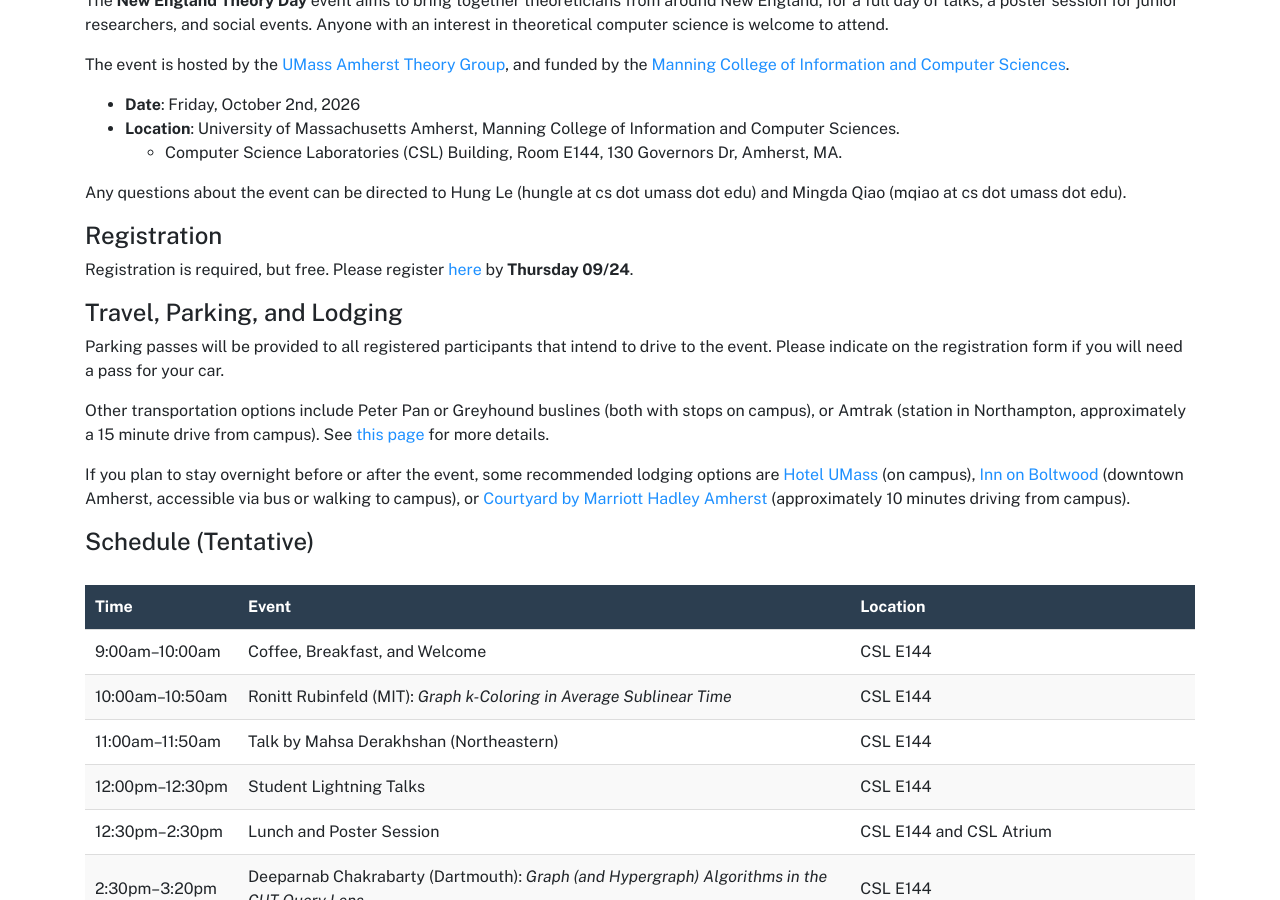
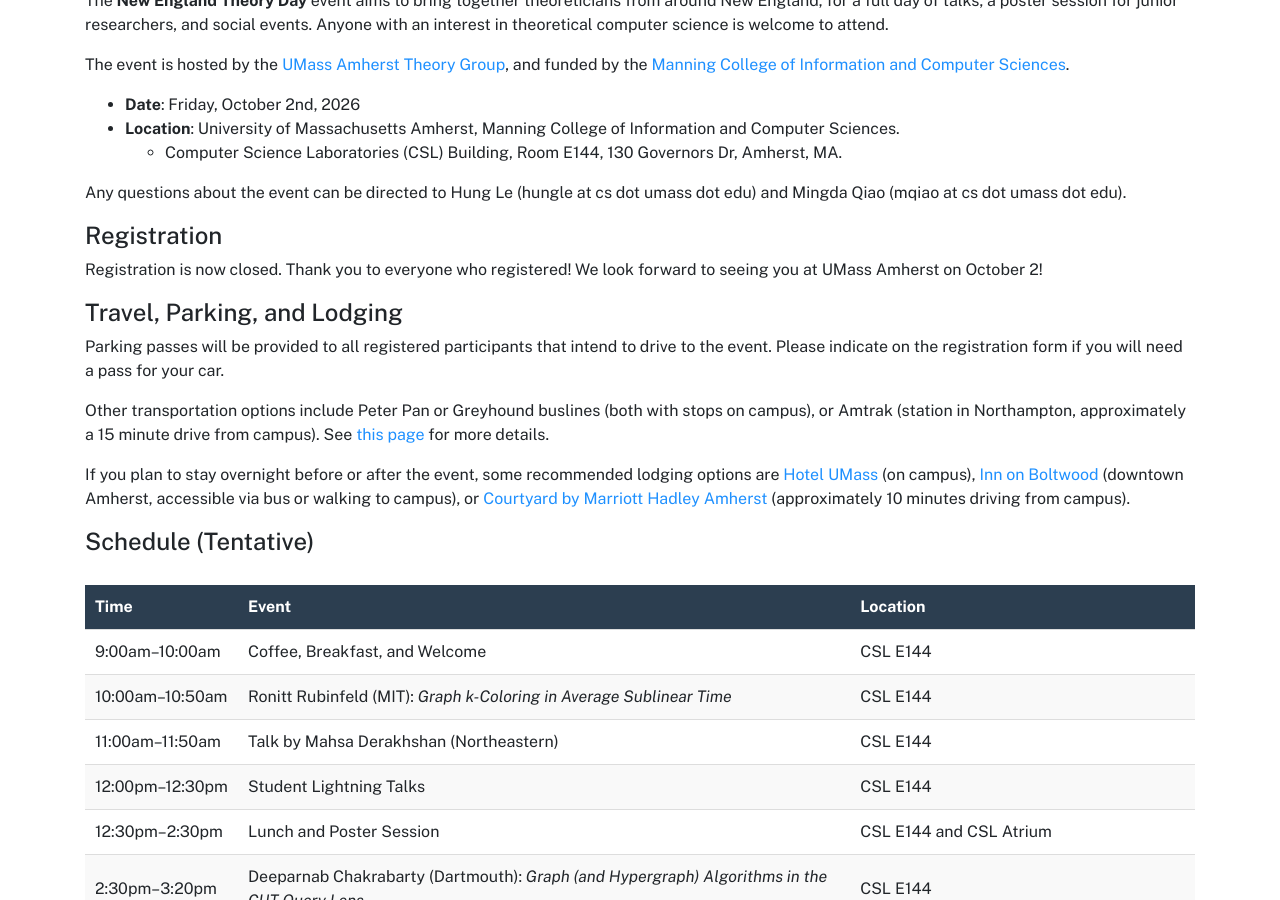
Before and after one commit to umass-theory/umass-theory.github.io, a Jekyll site: the page built from theory-day.md, in a window 1280 px wide and 900 px high, scrolled down 610 px. Built offline with Jekyll 4.4.1, drawn with Linux system fonts in a browser that asks for light colours.

Commit message:
Updated theory day page after registration closed

```diff
--- a/theory-day.md
+++ b/theory-day.md
@@ -33,7 +33,7 @@
 
 #### Registration
 
-Registration is required, but free. Please register [here](https://docs.google.com/forms/d/e/1FAIpQLSdhf9IvXQYiO64uUDIVquJZoyK0mL0MGW_JKVBftYpOfejWhQ/viewform){: class="manualBody"} by **Thursday 09/24**.
+Registration is now closed. Thank you to everyone who registered! We look forward to seeing you at UMass Amherst on October 2!
 
 #### Travel, Parking, and Lodging
 
```
